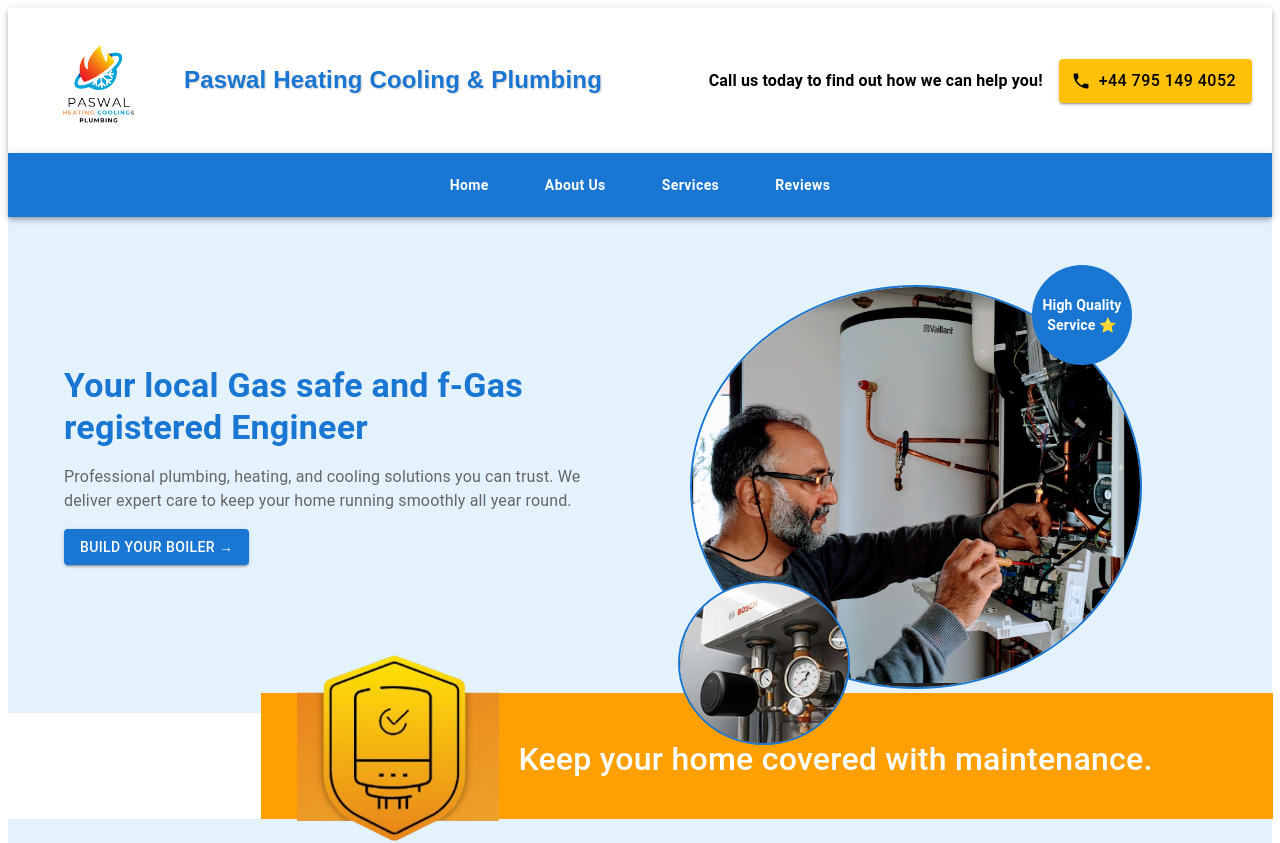
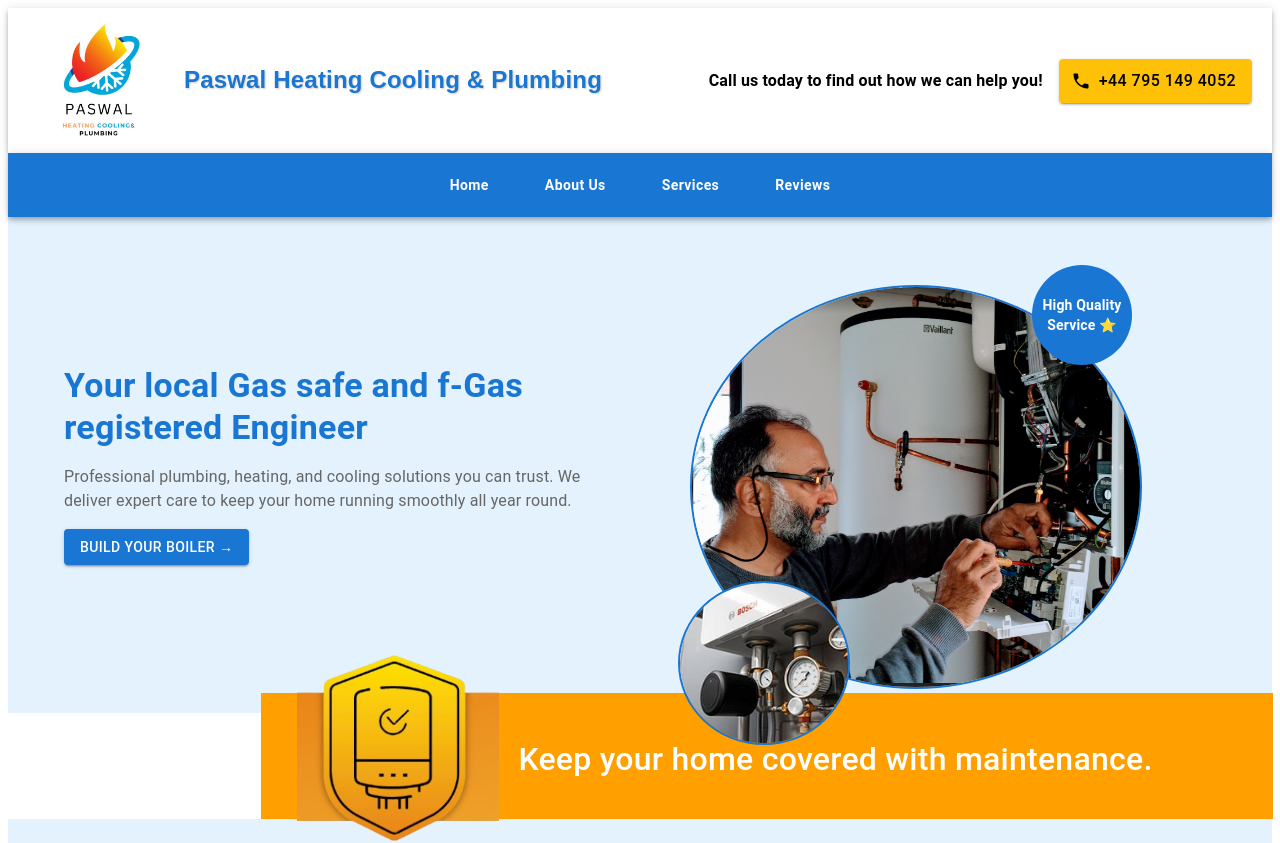
Before and after one commit to nooraizafshan/PaswalHeatingCoolingandplumbing, a Next.js app: page / in a window 1280 px wide. Shown: the top 843 px of the page. Built offline with nearby package versions, Linux system fonts and the light colour scheme.

Commit message:
logo update

```diff
--- a/Components/Navbar.tsx
+++ b/Components/Navbar.tsx
@@ -63,7 +63,7 @@ const Navbar = () => {
             flexGrow: isMobile ? 1 : 0
           }}>
             <Image
-              src="/Logo-removebg-preview.png"
+              src="/Logo.jpg"
               alt="Logo"
               width={isMobile ? 100 : 140}
               height={isMobile ? 100 : 135}
```
Also changed, not shown: public/Logo.jpg (added), public/Paswallogo.jpg (added).
